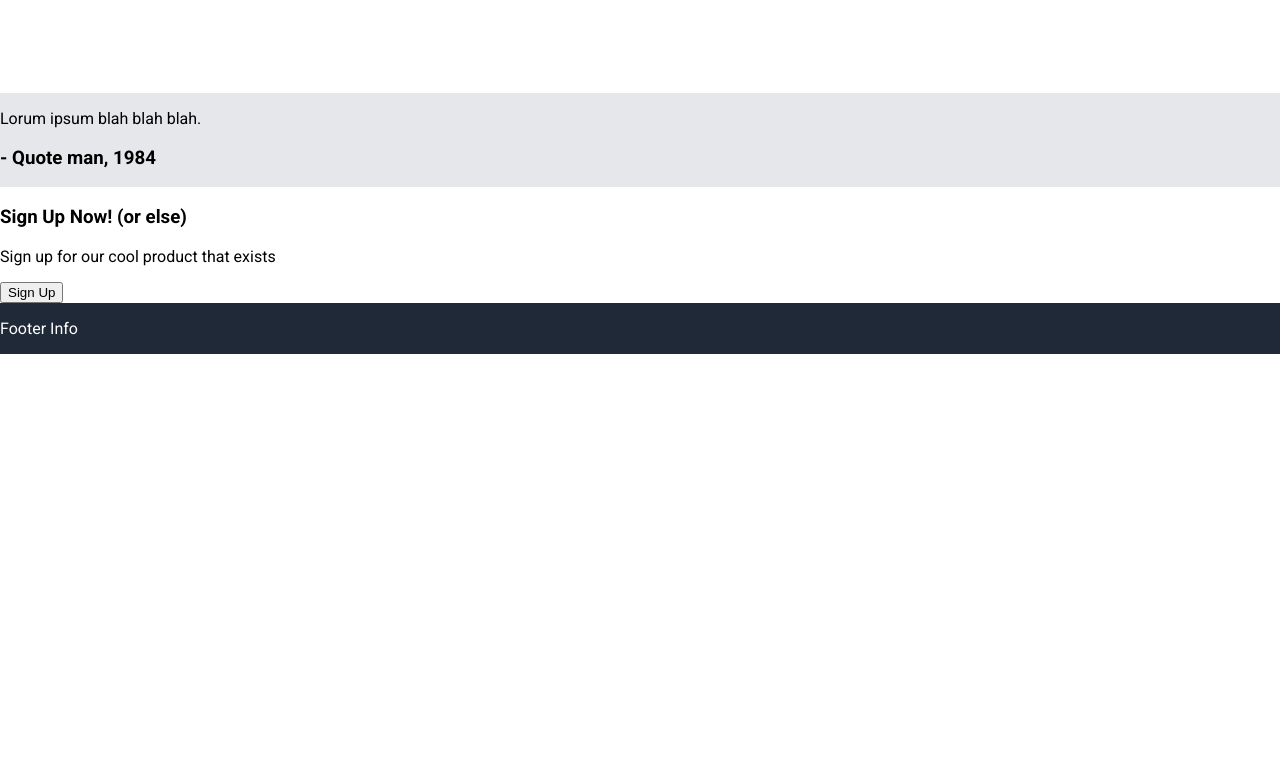
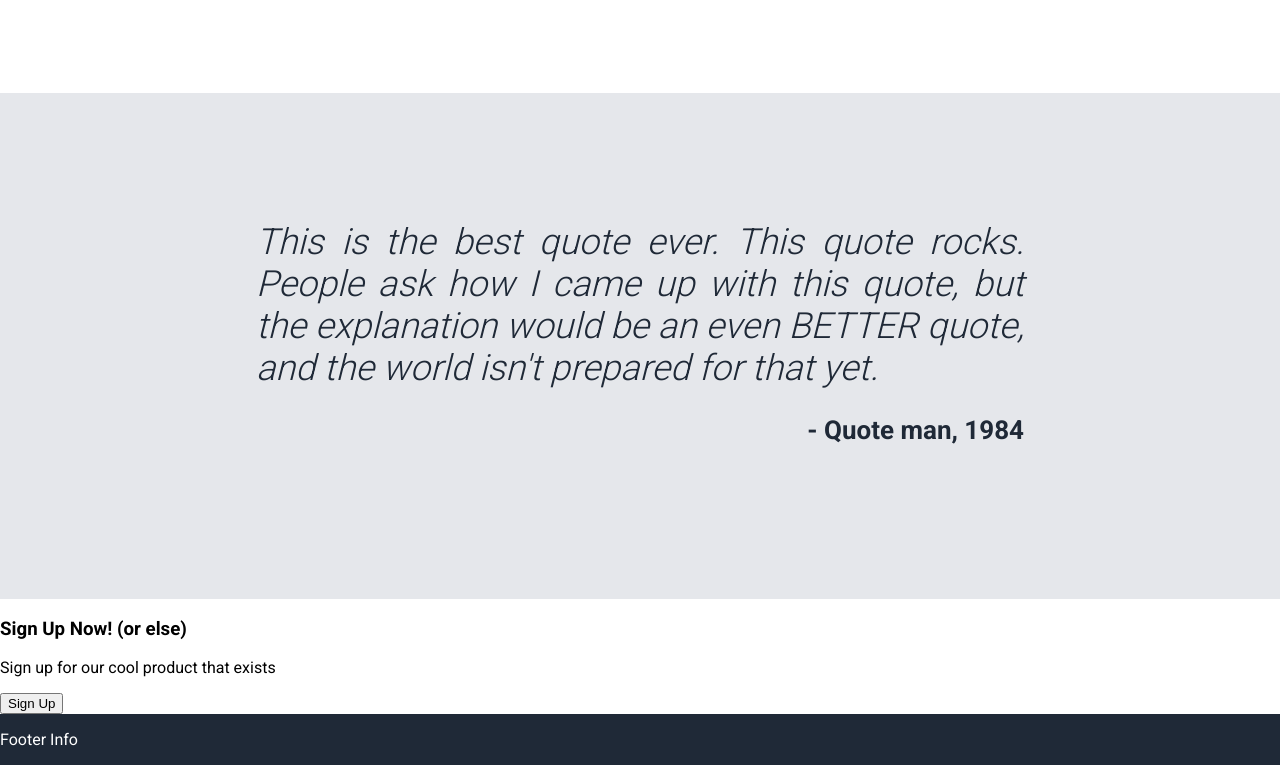
Before and after one commit to Snares01/Landing-Page, a plain HTML site: page index.html in a window 1280 px wide. Shown: the part 1068-1833 px from the top of the page. Before the commit the page ends 1422 px from the top, so only its background shows below. Drawn offline with Linux system fonts and the light colour scheme.

Commit message:
Added layout for quote panel

```diff
--- a/index.html
+++ b/index.html
@@ -60,7 +60,7 @@
 
         <!-- Quote Panel -->
         <div class="quote">
-            <p>Lorum ipsum blah blah blah.</p>
+            <i>This is the best quote ever. This quote rocks. People ask how I came up with this quote, but the explanation would be an even BETTER quote, and the world isn't prepared for that yet.</i>
             <h3>- Quote man, 1984</h3>
         </div>
 
--- a/styles.css
+++ b/styles.css
@@ -131,7 +131,21 @@ body {
 /* Quote Panel Content */
 .quote {
     background-color: #E5E7EB;
+    color: #1F2937;
     flex: 1;
+
+    display: flex;
+    flex-direction: column;
+    padding: 10vw 20vw;
+}
+.quote i {
+    font-weight: 300;
+    font-size: 36px;
+    text-align: justify;
+}
+.quote h3 {
+    font-size: 26px;
+    text-align: end;
 }
 
 /* Sign-Up Panel Content */
```
